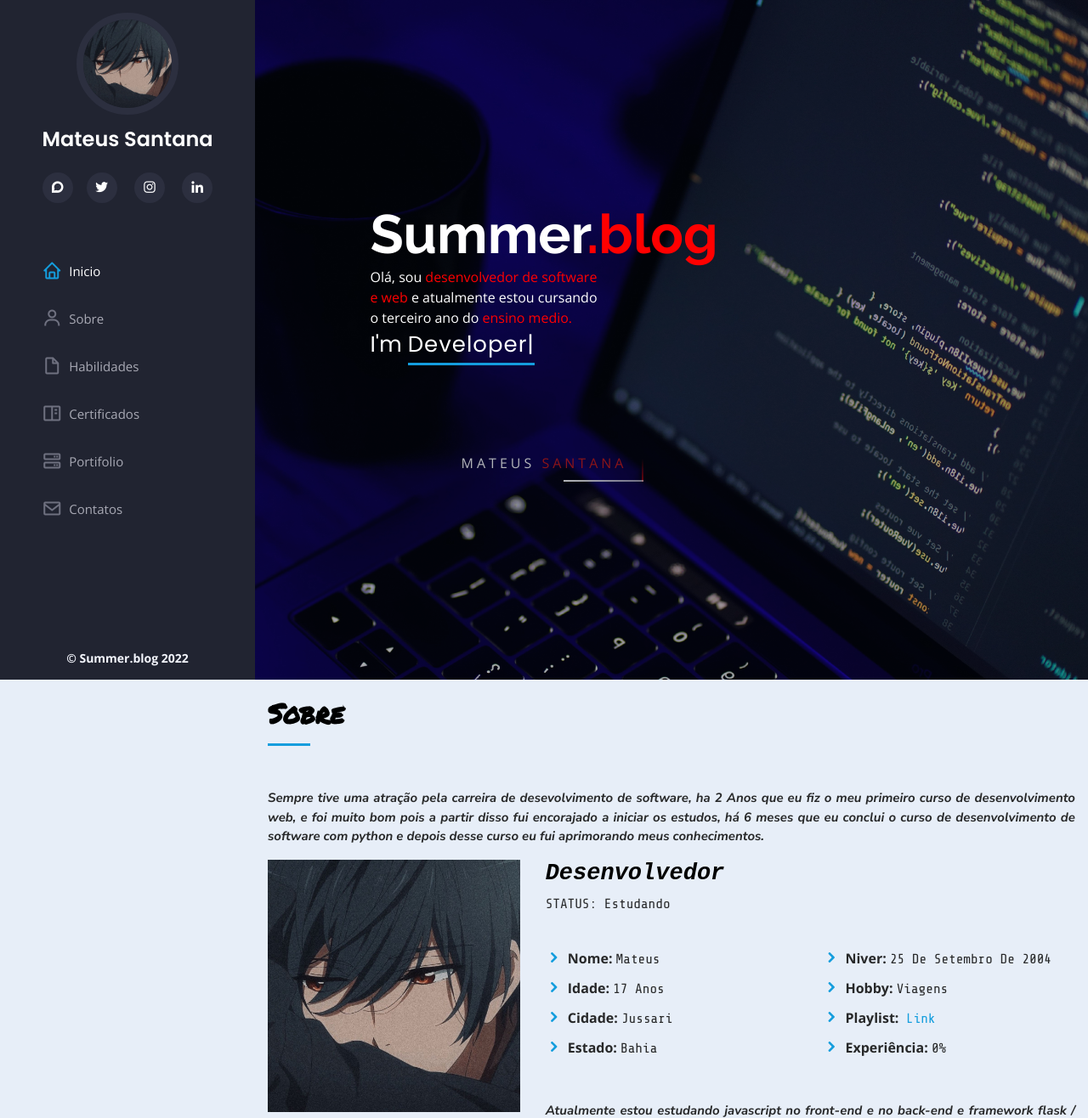
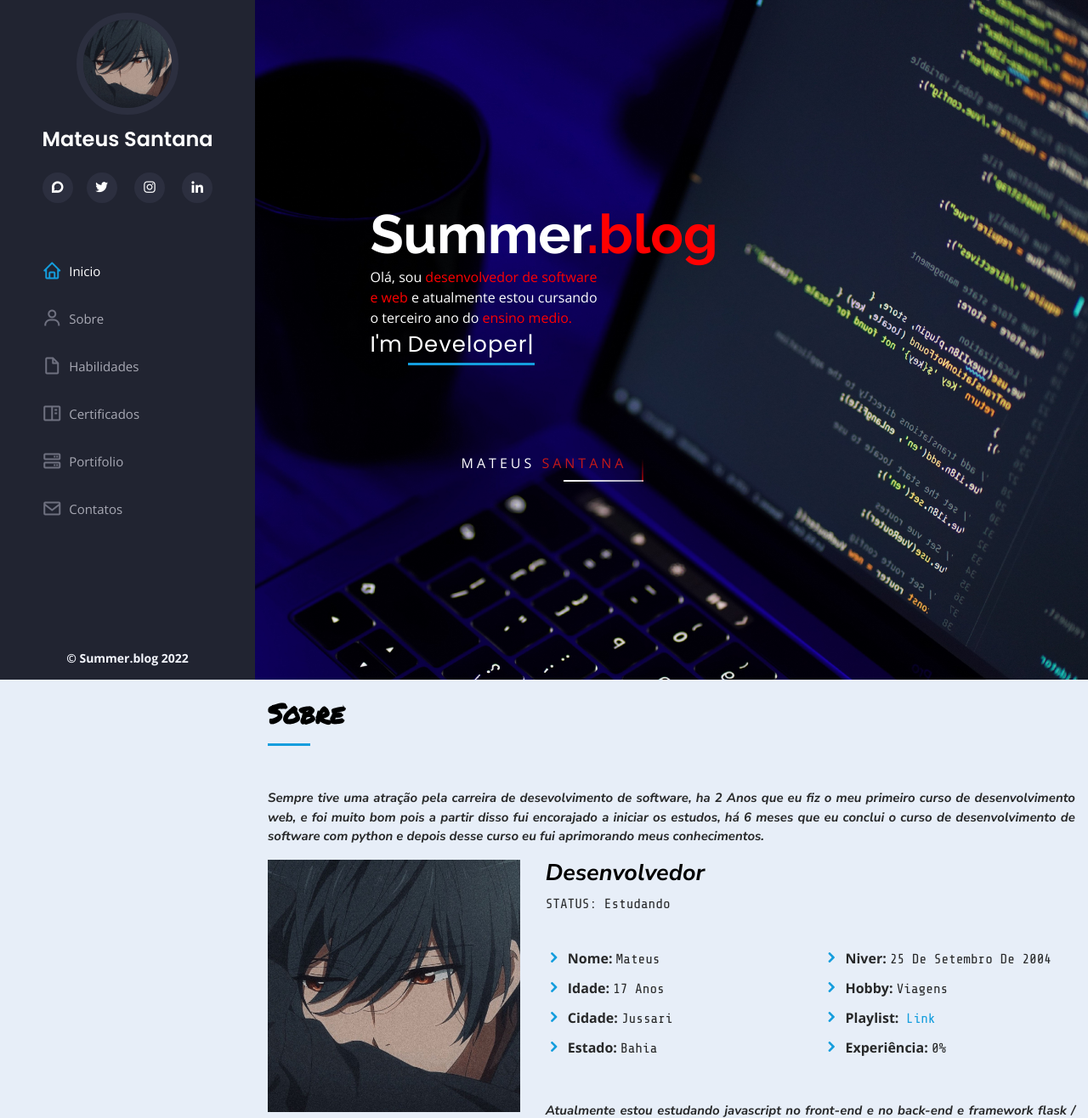
Before and after one commit to sstrangee/myportifilio, a Django app: template templates/index.html in a window 1280 px wide. Shown: the top 1316 px of the page at 85% size. Run offline with Django 3.2, Linux system fonts and the light colour scheme; the template is opened without the code that fills it, so the values that code supplies are empty; some libraries are stand-ins or nearby versions; some web fonts are replaced.

Commit message:
Update style.css

```diff
--- a/static/css/style.css
+++ b/static/css/style.css
@@ -22,6 +22,7 @@ body {
   a:hover {
     color: #37b3ed;
     text-decoration: none;
+
   }
 
   h1, h2, h3, h4, h5, h6 {
@@ -179,7 +180,7 @@ body {
 
   /* Mobile Navigation */
   .mobile-nav-toggle {
-    position: fixed;
+    position: absolute;
     right: 15px;
     top: 15px;
     z-index: 9998;
@@ -220,7 +221,6 @@ body {
   }
 
   #hero:before {
-    content: "";
     background: rgba(5, 13, 24, 0.3);
     position: absolute;
     bottom: 0;
@@ -321,7 +321,6 @@ body {
   # About
   --------------------------------------------------------------*/
   .about .content h3 {
-    font-family:'Courier New', Courier, monospace;
     font-size: 27px;
     font-weight: bold;
     position: relative;
```
